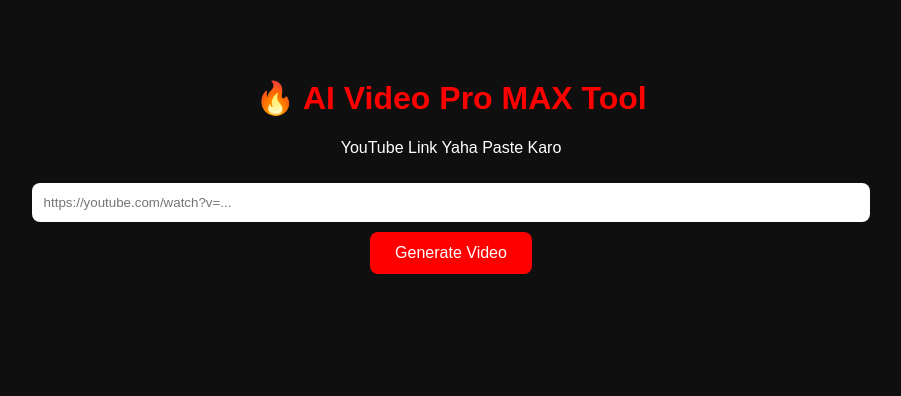
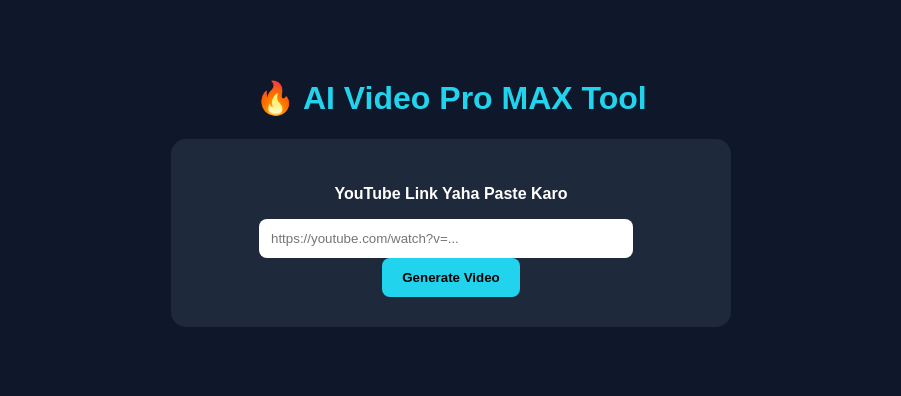
Before and after one commit to av2434378-stack/ai-video-pro-max-tool, a Flask app: template templates/index.html in a window 1280 px wide. Shown: the top 396 px of the page, without its empty margins (189-1090 px from the left). Run offline with Flask 3, Linux system fonts and the light colour scheme; the template is opened without the code that fills it, so the values that code supplies are empty.

Commit message:
Revamp HTML structure and styling for index page

```diff
--- a/templates/index.html
+++ b/templates/index.html
@@ -1,22 +1,25 @@
 <!DOCTYPE html>
-<html>
+<html lang="hi">
 <head>
+    <meta charset="UTF-8">
+    <meta name="viewport" content="width=device-width, initial-scale=1.0">
     <title>AI Video Pro MAX Tool</title>
     <style>
-        body {font-family: Arial; text-align: center; padding: 50px; background: #0f0f0f; color: white;}
-        h1 {color: #ff0000;}
-        input {padding: 12px; width: 70%; border-radius: 8px; border: none; margin: 10px;}
-        button {padding: 12px 25px; background: #ff0000; color: white; border: none; border-radius: 8px; font-size: 16px; cursor: pointer;}
-        button:hover {background: #cc0000;}
+        body { font-family: Arial; background: #0f172a; color: white; text-align: center; padding: 50px; }
+        h1 { color: #22d3ee; font-size: 32px; }
+        .box { background: #1e293b; padding: 30px; border-radius: 15px; width: 90%; max-width: 500px; margin: 20px auto; }
+        input { padding: 12px; width: 70%; border-radius: 8px; border: none; margin-right: 10px; }
+        button { padding: 12px 20px; background: #22d3ee; color: black; border: none; border-radius: 8px; font-weight: bold; cursor: pointer; }
     </style>
 </head>
 <body>
     <h1>🔥 AI Video Pro MAX Tool</h1>
-    <p>YouTube Link Yaha Paste Karo</p>
-    <form method="POST" action="/generate">
-        <input type="text" name="url" placeholder="https://youtube.com/watch?v=..." required>
-        <br>
-        <button type="submit">Generate Video</button>
-    </form>
+    <div class="box">
+        <p><b>YouTube Link Yaha Paste Karo</b></p>
+        <form method="POST" action="/generate">
+            <input type="text" name="url" placeholder="https://youtube.com/watch?v=...">
+            <button type="submit">Generate Video</button>
+        </form>
+    </div>
 </body>
 </html>
```
